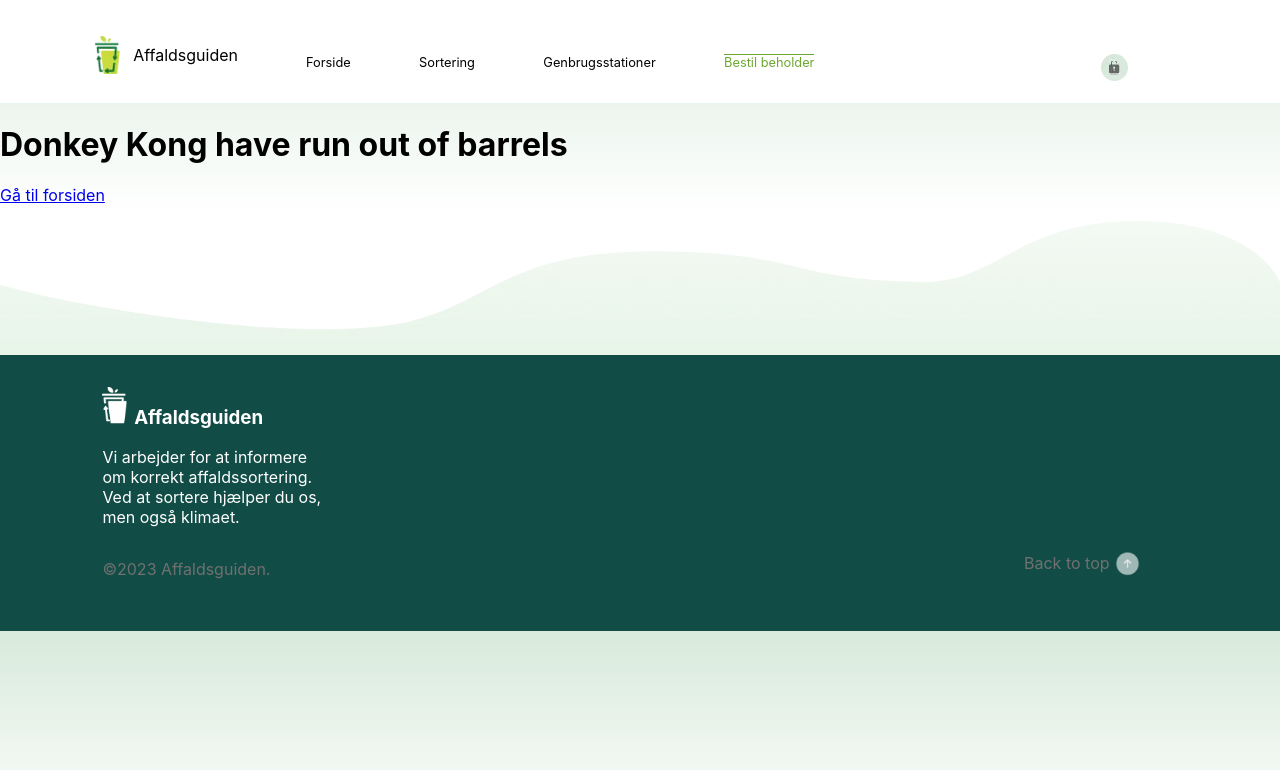
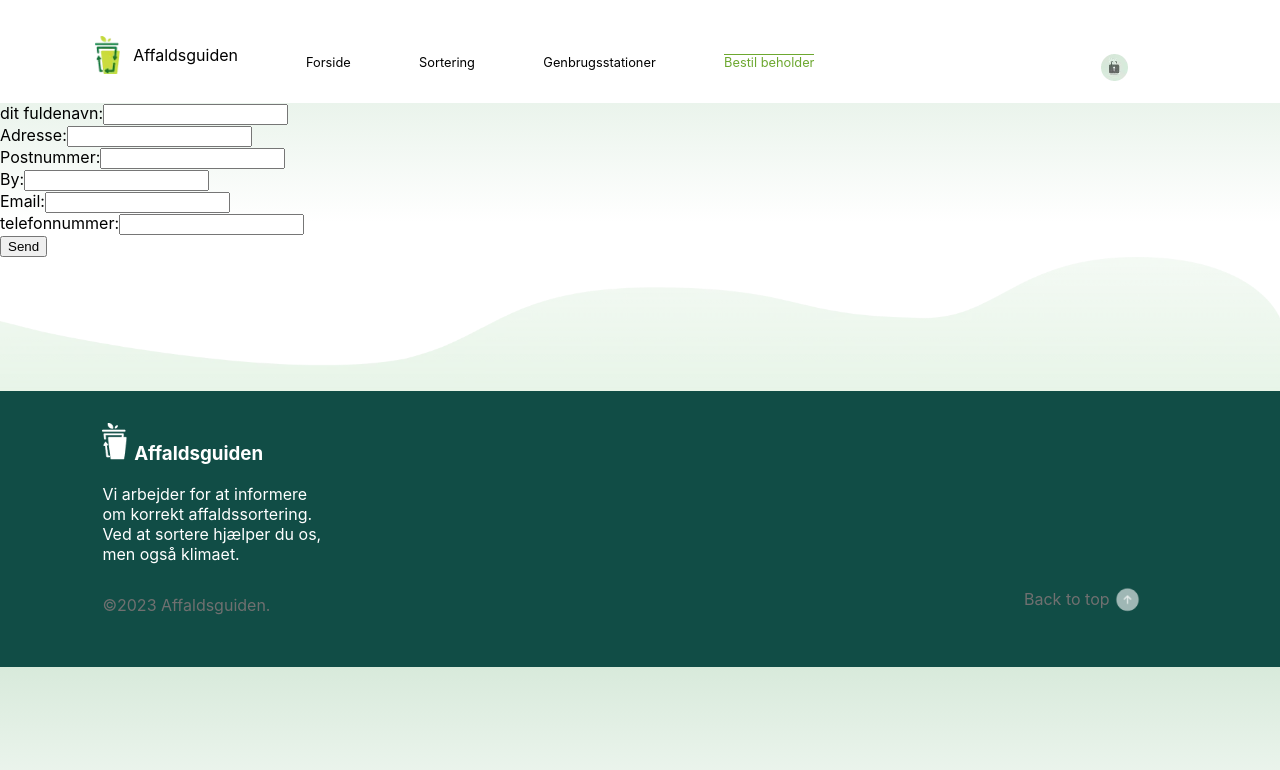
Before and after one commit to SlankehWeb/affaldsguiden, a React (Create React App) app: page /bestilbeholder/1 in a window 1280 px wide. Shown: the top 770 px of the page. Built offline with nearby package versions, Linux system fonts and the light colour scheme.

Commit message:
order set up

```diff
--- a/src/components/approuter/approuter.jsx
+++ b/src/components/approuter/approuter.jsx
@@ -7,6 +7,7 @@ import ErrorPage from "../pages/pageNotFound/error404";
 import Login from "../pages/login/login";
 import SortingDetails from "../pages/sortingpage/sortingdetails/sortingdetails";
 import StationLocationDetail from "../pages/recyclestationpage/stationlocationdetail/stationlocationdetail";
+import OrderPart2 from "../pages/ordercontainerpage.jsx/parts/oderpart2";
 
 const AppRouter = () => {
   return (
@@ -16,7 +17,10 @@ const AppRouter = () => {
       <Route path="/sortering/:id" element={<SortingDetails />} />
       <Route path="/genbrugsstaioner" element={<RecycleStationPage />} />
       <Route path="/genbrugsstaioner/:id" element={<StationLocationDetail />} />
-      <Route path="/bestilbeholder" element={<OrderContainerPage />} />
+      <Route path="/bestilbeholder" >
+      <Route index element={<OrderContainerPage />} />
+      <Route path=":container_id" element={<OrderPart2/>} />
+      </Route>
       <Route path="/login" element={<Login />} />
       <Route path="*" element={<ErrorPage />} />
     </Routes>
--- /dev/null
+++ b/src/components/pages/ordercontainerpage.jsx/parts/oderpart2.jsx
@@ -0,0 +1,137 @@
+import axios from "axios";
+import { useForm } from "react-hook-form";
+import { useParams } from "react-router-dom";
+
+const OrderPart2 = () => {
+  const {
+    register,
+    handleSubmit,
+    formState: { errors },
+  } = useForm();
+  const { container_id } = useParams();
+
+  const formSubmit = async (formObject) => {
+    const api_endpoint = "http://localhost:4000/orders";
+
+    const formData = new URLSearchParams();
+    formData.append("container_id", container_id);
+    formData.append("fullname", formObject.fullname);
+    formData.append("address", formObject.address);
+    formData.append("zipcode", formObject.zipcode);
+    formData.append("city", formObject.city);
+    formData.append("email", formObject.email);
+    formData.append("phone", formObject.phone);
+
+    try {
+      const result = await axios.post(api_endpoint, formData);
+      if (result.data) {
+        console.log(result.data);
+      }
+    } catch (error) {
+      console.error(error);
+    }
+  };
+
+  return (
+    <div>
+      <form onSubmit={handleSubmit(formSubmit)}>
+      <input type="hidden" value={container_id} {...register("container_id")} />
+        <div>
+          <label htmlFor="fullname">dit fuldenavn:</label>
+          <input
+            id="fullname"
+            {...register("fullname", {
+              required: "Du skal indtaste dit fuldenavn",
+              pattern: {
+                value: /^[A-Za-z]+$/i,
+                message: "Du skal indtaste et gyldigt navn",
+              },
+            })}
+          />
+          {errors.fullname && <span>{errors.fullname.message}</span>}
+        </div>
+
+        <div>
+          <label htmlFor="address">Adresse:</label>
+          <input
+            id="address"
+            {...register("address", {
+              required: "Du skal indtaste din adresse",
+            })}
+          />
+          {errors.address && <span>{errors.address.message}</span>}
+        </div>
+
+        <div>
+          <label htmlFor="zipcode">Postnummer:</label>
+          <input
+            id="zipcode"
+            {...register("zipcode", {
+              required: "Du skal indtaste dit postnummer",
+              pattern: {
+                value: /^[0-9]+$/i,
+                message: "Du skal indtaste et gyldigt postnummer",
+              },
+              min: {
+                value: 999,
+                message: "Postnummer kan ikke være mindre end 1000",
+              },
+              max: {
+                value: 9990,
+                message: "Postnummer kan ikke være større end 9990",
+              },
+            })}
+          />
+          {errors.zipcode && <span>{errors.zipcode.message}</span>}
+        </div>
+
+        <div>
+          <label htmlFor="city">By:</label>
+          <input
+            id="city"
+            {...register("city", {
+              required: "Du skal indtaste et bynavn",
+            })}
+          />
+          {errors.city && <span>{errors.city.message}</span>}
+        </div>
+
+        <div>
+          <label htmlFor="email">Email:</label>
+          <input
+            id="email"
+            {...register("email", {
+              required: "Du skal indtaste din email",
+              pattern: {
+                value: /^\S+@\S+$/,
+                message: "Du skal indtaste en gyldig mailadresse",
+              },
+            })}
+          />
+          {errors.email && <span>{errors.email.message}</span>}
+        </div>
+
+        <div>
+          <label htmlFor="phone">telefonnummer:</label>
+          <input
+            id="phone"
+            {...register("phone", {
+              required: "Du skal indtaste dit telefonnummer",
+              pattern: {
+                value: /^[0-9]{8}$/,
+                message: "Du skal indtaste en gyldig telefonnummer",
+              },
+            })}
+          />
+          {errors.phone && <span>{errors.phone.message}</span>}
+        </div>
+
+        <div>
+          <button>Send</button>
+        </div>
+      </form>
+    </div>
+  );
+};
+
+export default OrderPart2;
--- a/src/components/pages/ordercontainerpage.jsx/parts/order.jsx
+++ b/src/components/pages/ordercontainerpage.jsx/parts/order.jsx
@@ -42,16 +42,16 @@ const Order = () => {
         </div>
         <div className="figuregrid">
           {data &&
-            data.map((data) => {
+            data.map((container) => {
               return (
-                <figure key={data.id}>
-                  <Link to={`/bestil/${data.id}`}>
+                <figure key={container.id}>
+                  <Link to={`/bestilbeholder/${container.id}`}>
                     <img
-                      src={`http://localhost:4000/Assets/Images/Icons/${data.icon_filename}`}
-                      alt={data.name}
+                      src={`http://localhost:4000/Assets/Images/Icons/${container.icon_filename}`}
+                      alt={container.name}
                     />
                     <figcaption>
-                      <p>{data.name}</p>
+                      <p>{container.name}</p>
                     </figcaption>
                   </Link>
                 </figure>
--- a/src/components/pages/ordercontainerpage.jsx/parts/order.scss
+++ b/src/components/pages/ordercontainerpage.jsx/parts/order.scss
@@ -27,6 +27,7 @@
 }
 
 .figuregrid {
+
   margin-top: 15%;
   margin-left: 10%;
   margin-right: 10%;
@@ -40,6 +41,7 @@
     text-align: center;
     justify-content: center;
     background-color: white;
+
   }
 }
 
```
